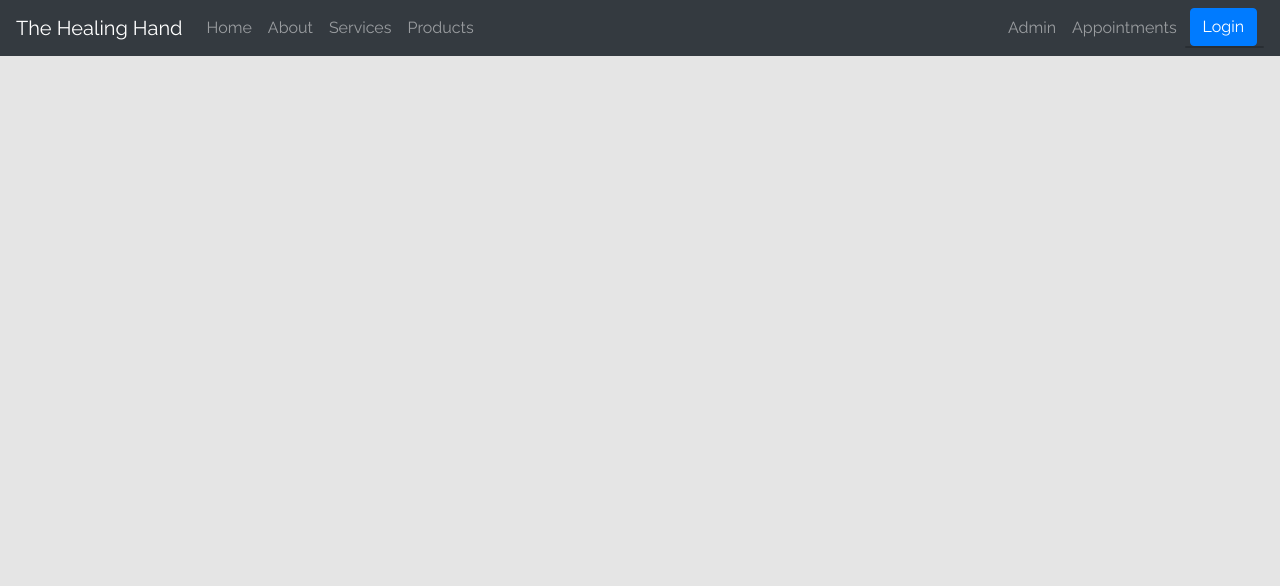
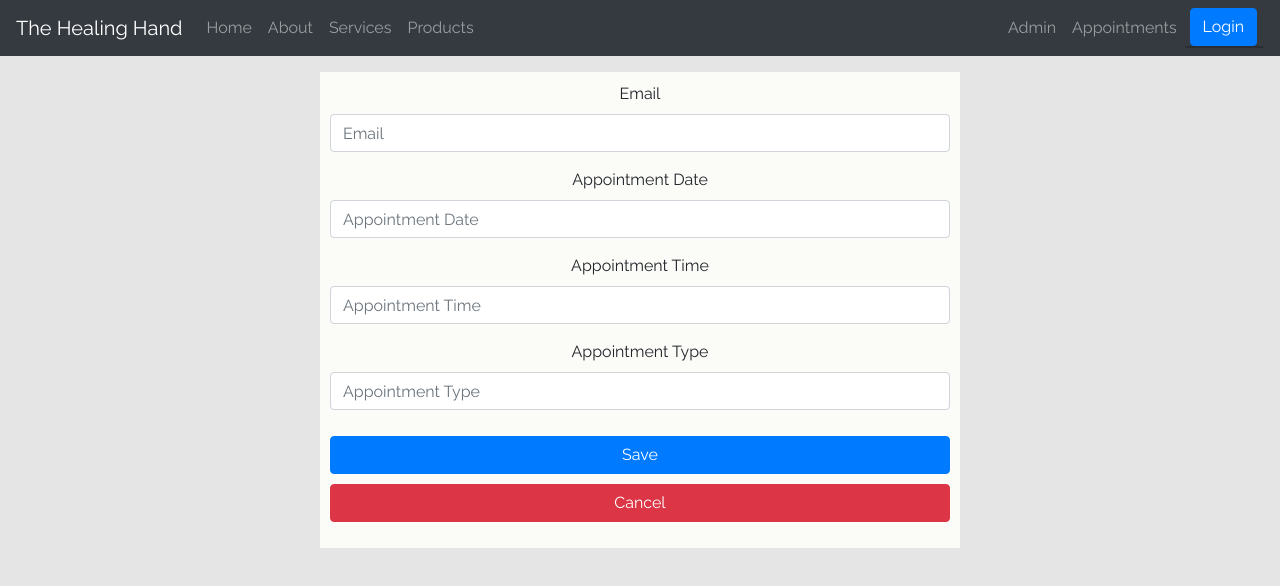
Before and after one commit to Matt-Corsetti/the-healing-hand-ui, a React (Create React App) app: page /appointments in a window 1280 px wide. Shown: the top 586 px of the page. Built offline with nearby package versions, Linux system fonts and the light colour scheme; no server answers.

Commit message:
Added ability to get all appointments and to add appointments

```diff
--- a/src/App.js
+++ b/src/App.js
@@ -8,6 +8,7 @@ import AboutPage from "./components/AboutPage";
 import ServicesPage from "./components/ServicesPage";
 import NewAccountPage from "./components/NewAccount";
 import AdminPage from "./components/Admin";
+import AppointmentsPage from "./components/Appointments";
 
 import "./App.css";
 
@@ -24,6 +25,7 @@ function App() {
             <Route exact path="/products" component={Products} />
             <Route exact path="/new-account" component={NewAccountPage} />
             <Route exact path="/admin" component={AdminPage} />
+            <Route exact path="/appointments" component={AppointmentsPage} />
           </Switch>
         </div>
       </React.Fragment>
--- a/src/components/Admin/index.js
+++ b/src/components/Admin/index.js
@@ -4,7 +4,7 @@ import { gql } from "apollo-boost";
 
 import { Table } from "react-bootstrap";
 
-const GET_USERS = gql`
+const QUERIES = gql`
   {
     getUsers {
       id
@@ -12,11 +12,18 @@ const GET_USERS = gql`
       lastName
       email
     }
+    getAppointments {
+      id
+      userEmail
+      appointmentDate
+      appointmentTime
+      appointmentType
+    }
   }
 `;
 
 function AdminPage() {
-  const { loading, data } = useQuery(GET_USERS);
+  const { loading, data } = useQuery(QUERIES);
 
   if (loading) return <p>Loading...</p>;
   return (
@@ -38,6 +45,35 @@ function AdminPage() {
             </tr>
           </tbody>
         ))}
+        <br></br>
+      </Table>
+      <Table striped bordered hover>
+        <thead>
+          <tr>
+            <th>User Email</th>
+            <th>Appointment Date</th>
+            <th>Appointment Time</th>
+            <th>Appointment Type</th>
+          </tr>
+        </thead>
+        {data.getAppointments.map(
+          ({
+            id,
+            userEmail,
+            appointmentDate,
+            appointmentTime,
+            appointmentType
+          }) => (
+            <tbody>
+              <tr key={id}>
+                <td>{userEmail}</td>
+                <td>{appointmentDate}</td>
+                <td>{appointmentTime}</td>
+                <td>{appointmentType}</td>
+              </tr>
+            </tbody>
+          )
+        )}
       </Table>
     </div>
   );
--- /dev/null
+++ b/src/components/Appointments/Appointments.css
@@ -0,0 +1,24 @@
+.form-container {
+  margin: auto;
+  margin-top: 1em;
+  width: 50%;
+  padding: 10px;
+  background-color: #fbfbf8;
+  text-align: center;
+}
+
+.btn-primary {
+  width: 100%;
+}
+
+.btn-danger {
+  width: 100%;
+}
+
+.btn-submit {
+  padding-top: 10px;
+}
+
+.btn-cancel {
+  padding-top: 10px;
+}
--- /dev/null
+++ b/src/components/Appointments/index.js
@@ -0,0 +1,115 @@
+import React, { useState } from "react";
+import { gql } from "apollo-boost";
+import { useMutation } from "@apollo/react-hooks";
+
+import "./Appointments.css";
+
+import { Form, Button, Col } from "react-bootstrap";
+
+const ADD_APPOINTMENTS = gql`
+  mutation addAppointment(
+    $userEmail: String!
+    $appointmentDate: String!
+    $appointmentTime: String!
+    $appointmentType: String!
+  ) {
+    addAppointment(
+      userEmail: $userEmail
+      appointmentDate: $appointmentDate
+      appointmentTime: $appointmentTime
+      appointmentType: $appointmentType
+    ) {
+      id
+      userEmail
+      appointmentDate
+      appointmentTime
+      appointmentType
+    }
+  }
+`;
+
+function AppointmentsPage() {
+  const [userEmail, setUserEmail] = useState("");
+  const [appointmentDate, setAppointmentDate] = useState("");
+  const [appointmentTime, setAppointmentTime] = useState("");
+  const [appointmentType, setAppointmentType] = useState("");
+
+  const [addAppointment] = useMutation(ADD_APPOINTMENTS);
+
+  return (
+    <div className="form-container">
+      <Form
+        onSubmit={e => {
+          e.preventDefault();
+          addAppointment({
+            variables: {
+              userEmail: userEmail,
+              appointmentDate: appointmentDate,
+              appointmentTime: appointmentTime,
+              appointmentType: appointmentType
+            }
+          });
+        }}
+      >
+        <Form.Row>
+          <Form.Group as={Col} md="12">
+            <Form.Label>Email</Form.Label>
+            <Form.Control
+              required
+              type="email"
+              value={userEmail}
+              onChange={e => setUserEmail(e.target.value)}
+              placeholder="Email"
+            />
+          </Form.Group>
+        </Form.Row>
+        <Form.Row>
+          <Form.Group as={Col} md="12">
+            <Form.Label>Appointment Date</Form.Label>
+            <Form.Control
+              required
+              type="text"
+              value={appointmentDate}
+              onChange={e => setAppointmentDate(e.target.value)}
+              placeholder="Appointment Date"
+            />
+          </Form.Group>
+        </Form.Row>
+        <Form.Row>
+          <Form.Group as={Col} md="12">
+            <Form.Label>Appointment Time</Form.Label>
+            <Form.Control
+              required
+              type="text"
+              value={appointmentTime}
+              onChange={e => setAppointmentTime(e.target.value)}
+              placeholder="Appointment Time"
+            />
+          </Form.Group>
+        </Form.Row>
+        <Form.Row>
+          <Form.Group as={Col} md="12">
+            <Form.Label>Appointment Type</Form.Label>
+            <Form.Control
+              required
+              type="text"
+              value={appointmentType}
+              onChange={e => setAppointmentType(e.target.value)}
+              placeholder="Appointment Type"
+            />
+          </Form.Group>
+        </Form.Row>
+        <Form.Group>
+          <div className="btn-submit">
+            <Button type="submit">Save</Button>
+          </div>
+          <div className="btn-cancel">
+            <Button variant="danger ">Cancel</Button>
+          </div>
+        </Form.Group>
+      </Form>
+    </div>
+  );
+}
+
+export default AppointmentsPage;
```
